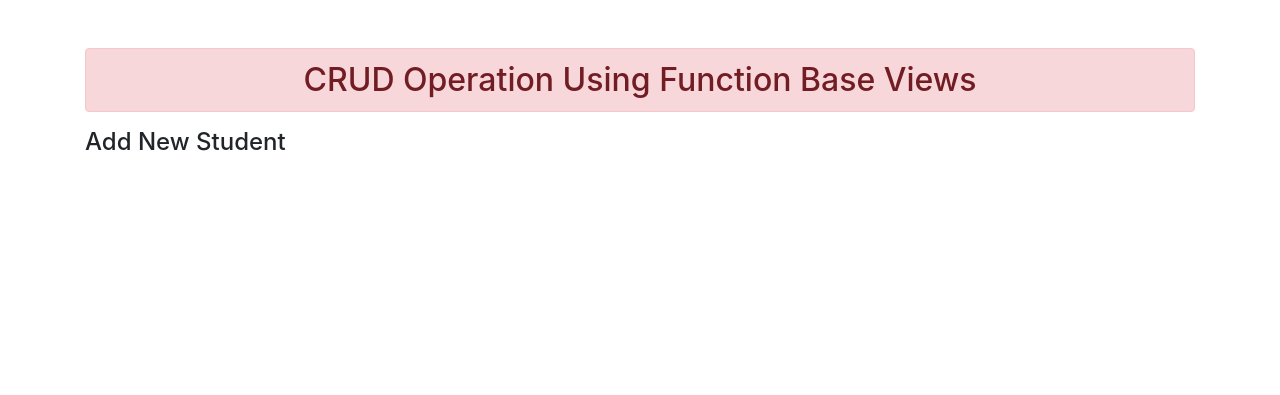
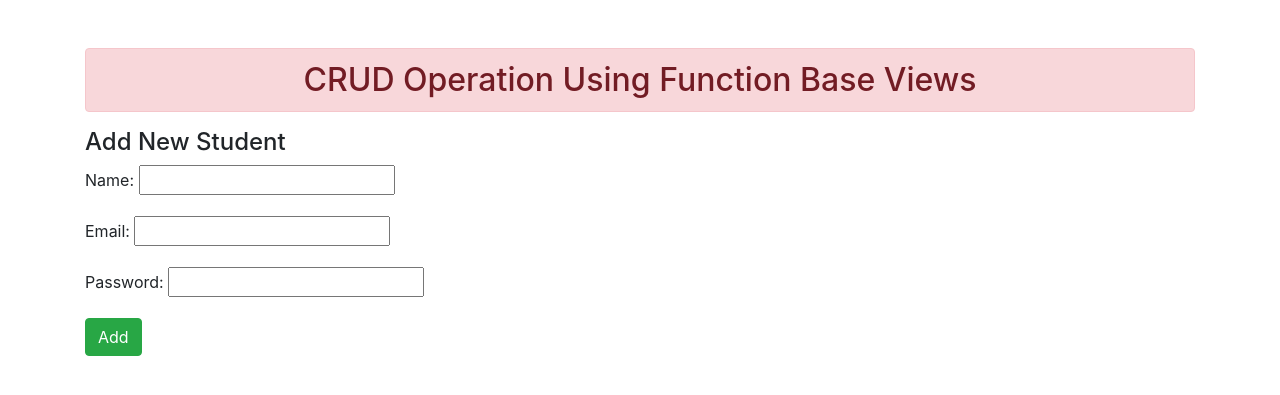
Before and after one commit to raofaisalmaqbool/raofaisalmaqbool, a Django app: page / in a window 1280 px wide. Shown: the top 395 px of the page. Run offline with Django 3.2, Linux system fonts and the light colour scheme; some libraries are stand-ins or nearby versions.

Commit message:
add form in form.py and render in front end

```diff
--- /dev/null
+++ b/myapp/forms.py
@@ -0,0 +1,8 @@
+from dataclasses import field
+from django import forms
+from.models import User
+
+class Add_Student(forms.ModelForm):
+    class Meta:
+        model = User
+        fields = ['name', 'email', 'password']
--- a/myapp/views.py
+++ b/myapp/views.py
@@ -1,9 +1,15 @@
 from django.shortcuts import render
+
+from myapp.forms import Add_Student
 
 # Create your views here.
 
 def add_show(request):
-    return render(request, "addandshow.html")
+    if request.method == 'POST':
+        data = Add_Student(request.POST)
+    else:
+        data = Add_Student()
+    return render(request, "addandshow.html", {'context':data})
 
 def base(request):
     return render(request, "base.html")
--- a/templates/addandshow.html
+++ b/templates/addandshow.html
@@ -2,4 +2,9 @@
 
 {% block content %}
 <h4>Add New Student</h4>
+<form mathod='POST' action=''>
+    {% csrf_token %}
+    {{context.as_p}}
+    <button type="submit" value="Add" class="btn btn-success"> Add </button>
+</form>
 {% endblock content %}
```
